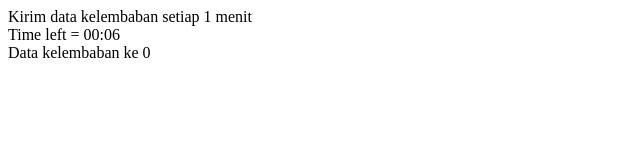
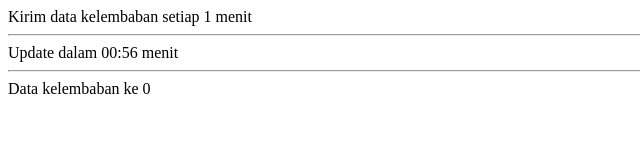
Before and after one commit to cp-nine/sample-minute-countdown, a plain HTML site: page index.html in a window 1280 px wide. Shown: the whole page, without its empty margins (0-640 px from the left). Drawn offline with Linux system fonts and the light colour scheme.

Commit message:
sample countdown timer by minutes

```diff
--- a/index.html
+++ b/index.html
@@ -3,7 +3,9 @@
 <body>
 
     <div>Kirim data kelembaban setiap <span id="toCount">1</span> menit</div>
-    <div>Time left = <span id="timer"></span></div>
+    <hr>
+    <div>Update dalam <span id="timer"></span> menit</div>
+    <hr>
     <div>Data kelembaban ke <span id="siram">0</span></div>
 
     <script>
@@ -33,8 +35,7 @@
                 if (--timer < 0) {
                     // lakukan sesuatu disini
                     // gunakan ajax untuk mengubah data secara real time
-                    alert('panggil fungsi untuk update data disini!!');
-
+                    updateData();
                     // -------------------- //
                     siram = document.getElementById('siram').innerHTML= parseInt(siram) + 1;
                     timer = duration; // reset durasi
@@ -42,9 +43,13 @@
             }, 1000);
         }
 
+        function updateData() {
+            alert('Tulis ajax untuk update data disini!!');
+        }
+
         // ketika dokumen di load
         window.onload = function () {
-            durasi = 10 * parseInt(timeToCount), // 60 detik dikali menit
+            durasi = 60 * parseInt(timeToCount), // 60 detik dikali menit
             display = document.querySelector('#timer');
             // mulai hitung
             startTimer(durasi, display);
```
